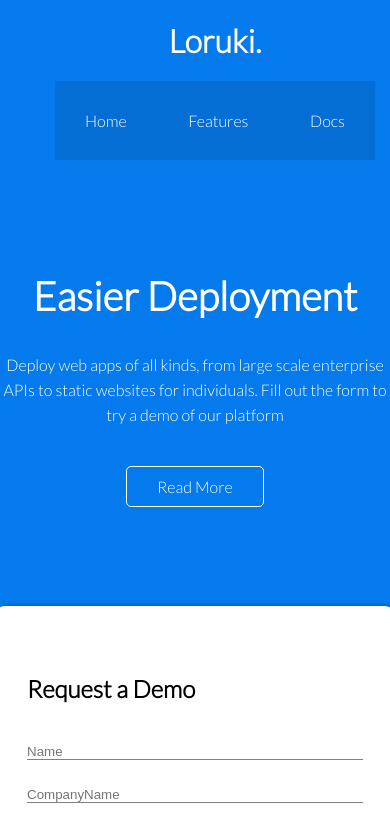
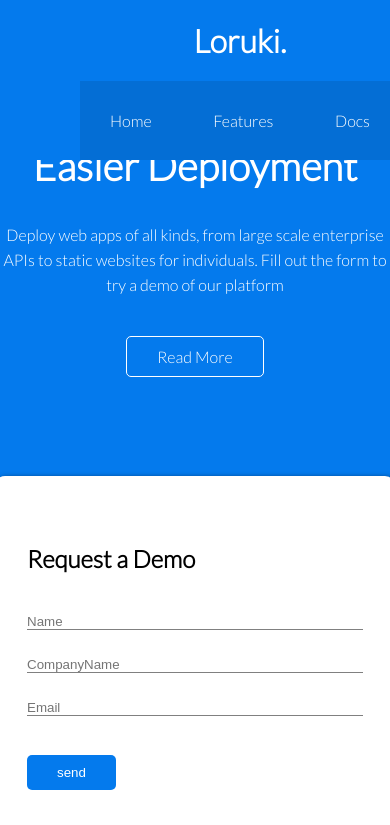
Before and after one commit to ABLEOFFICIAL/Loruki-set-up, a plain HTML site: page index.html in a window 390 px wide. Shown: the top 825 px of the page. Drawn offline with Linux system fonts and the light colour scheme.

Commit message:
positined header

```diff
--- a/css/style.css
+++ b/css/style.css
@@ -12,7 +12,8 @@
 }
 
 body {
-    font-family: "Lato", sans-serif
+    font-family: "Lato", sans-serif;
+    overflow-x: hidden;
 }
 
 /* header */
@@ -21,6 +22,9 @@ body {
     color: #fff;
     padding-left: 40px;
     height: 70px;
+    position: fixed;
+    z-index: 100;
+    width: 100%;
 }
 
 .header .flex {
@@ -52,8 +56,9 @@ li a:hover {
 .deploy {
     background-color: var(--primary-color);
     color: #fff;
-    height: 400px;
+    height: 500px;
     position: relative;
+    padding-top: 30px;
 }
 
 .deploy-text {
@@ -78,7 +83,7 @@ li a:hover {
     width: 25rem;
     position: relative;
     top: 60px;
-    z-index: 100;
+    z-index: 1;
     animation: slideInRight 1s ease-in;
 }
 
@@ -459,6 +464,7 @@ li a:hover {
 @media (max-width: 500px) {
     .header {
         height: 160px;
+        width: auto;
     }
 
     .header .flex {
```
